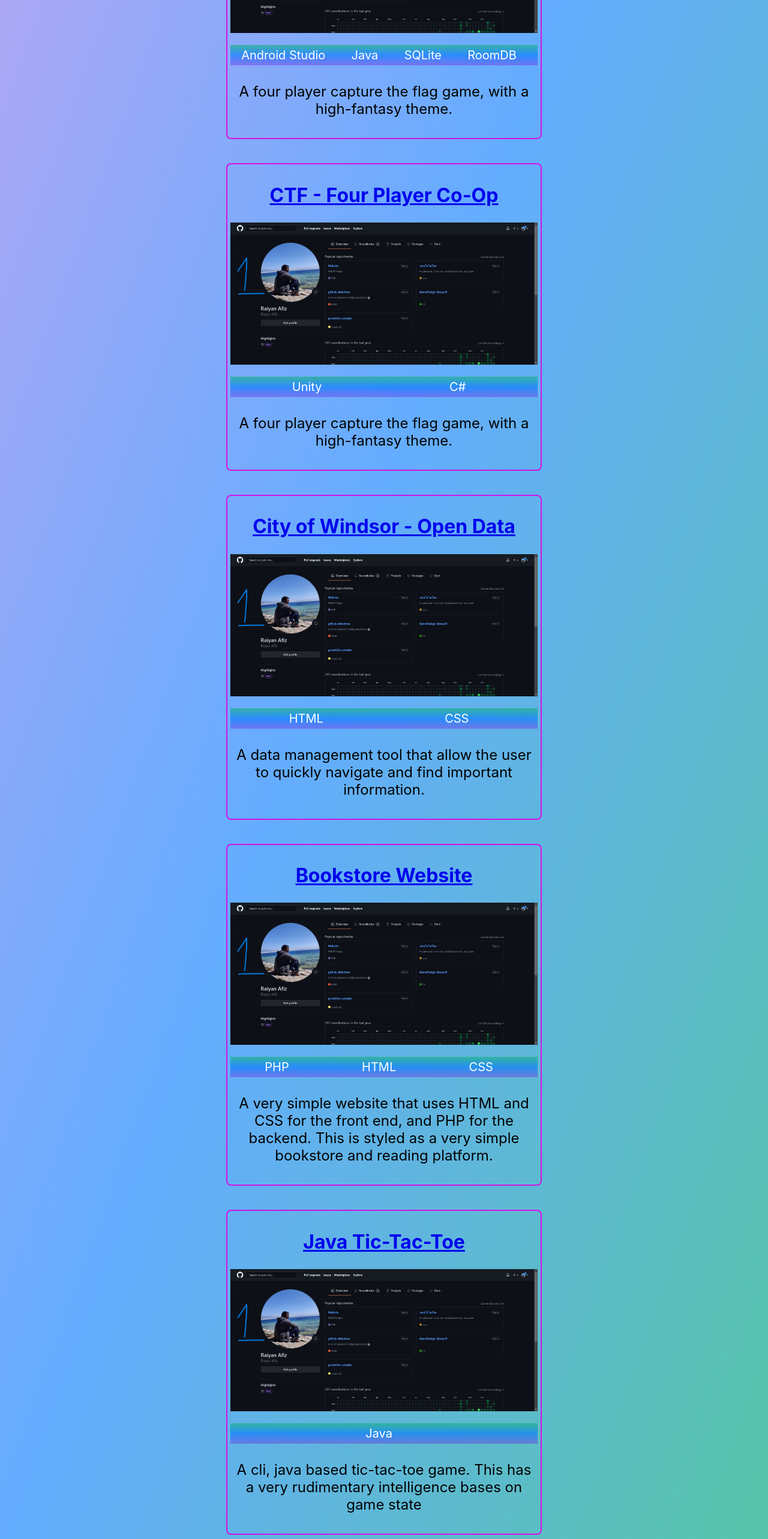
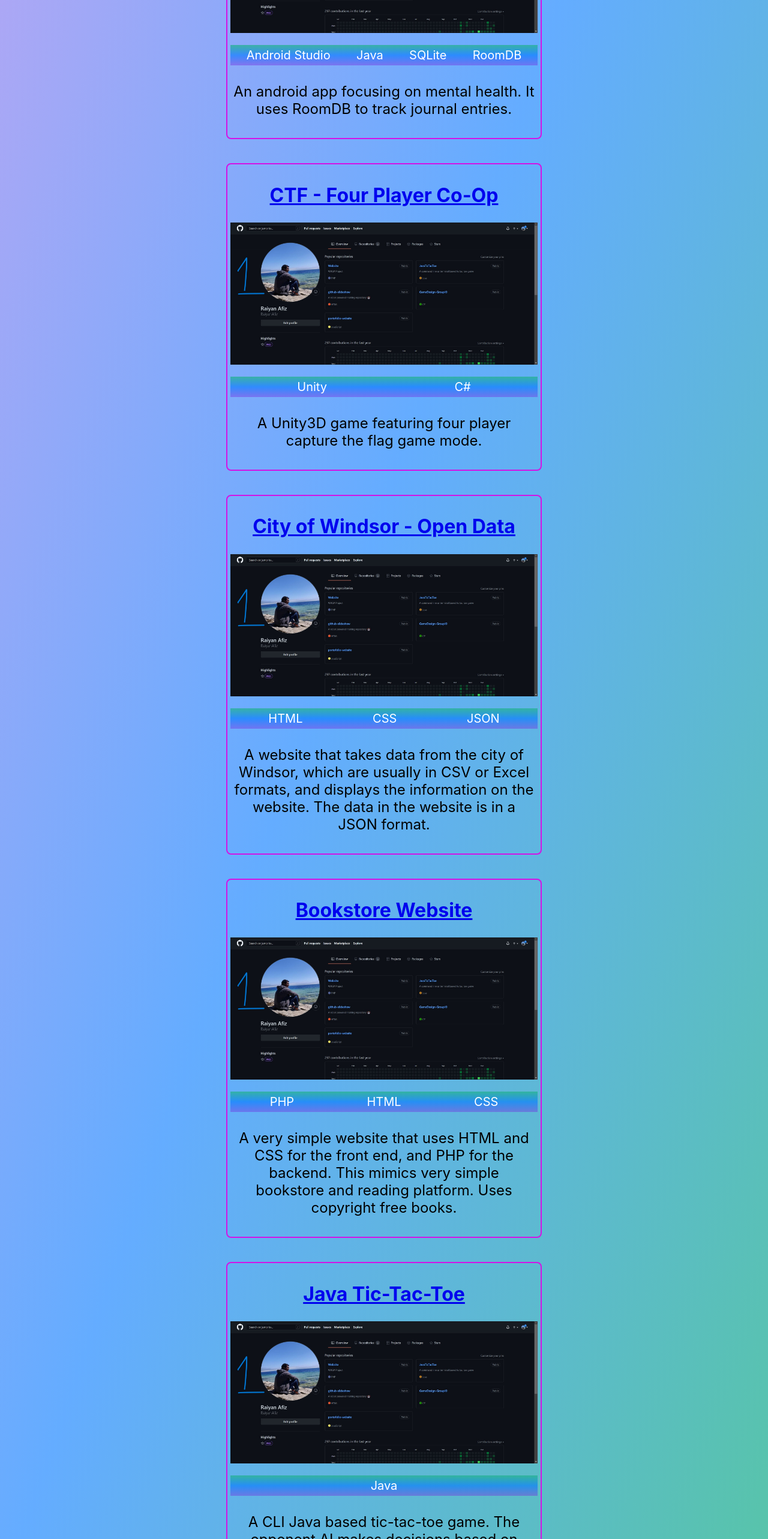
Before and after one commit to RaiyanAfiz/portofolio-website, a React (Create React App) app: page / in a window 1280 px wide. Shown: the part 980-3546 px from the top of the page at 60% size. Built offline with nearby package versions, Linux system fonts and the light colour scheme.

Commit message:
Updates project description

```diff
--- a/src/ProjectData.js
+++ b/src/ProjectData.js
@@ -4,8 +4,8 @@ export const myProjects = [
       id: 0,
       title: "Java Tic-Tac-Toe",
       picture: "/pictures/GitProfile1.jpg",
-      pictureAlt: "A picture of the tic-tac-toe game",
-      description: "A cli, java based tic-tac-toe game. This has a very rudimentary intelligence bases on game state",
+      pictureAlt: "A picture of the game in action.",
+      description: "A CLI Java based tic-tac-toe game. The opponent AI makes decisions based on game state.",
       skills: ["Java"],
       link: "https://github.com/RaiyanAfiz/JavaTicTacToe"
     },
@@ -15,7 +15,7 @@ export const myProjects = [
         title: "Bookstore Website",
         picture: "pictures/GitProfile1.jpg",
         pictureAlt: "A picture of the website",
-        description: "A very simple website that uses HTML and CSS for the front end, and PHP for the backend. This is styled as a very simple bookstore and reading platform.",
+        description: "A very simple website that uses HTML and CSS for the front end, and PHP for the backend. This mimics very simple bookstore and reading platform. Uses copyright free books.",
         skills: ["PHP", "HTML", "CSS"],
         link: "https://github.com/RaiyanAfiz/Website"
     },
@@ -25,8 +25,8 @@ export const myProjects = [
         title: "City of Windsor - Open Data",
         picture: "pictures/GitProfile1.jpg",
         pictureAlt: "A picture of the website",
-        description: "A data management tool that allow the user to quickly navigate and find important information.",
-        skills: ["HTML", "CSS"],
+        description: "A website that takes data from the city of Windsor, which are usually in CSV or Excel formats, and displays the information on the website. The data in the website is in a JSON format.",
+        skills: ["HTML", "CSS", "JSON"],
         link: "https://github.com/sell50/City-of-Windsor-Open-Data"
     },
 
@@ -34,8 +34,8 @@ export const myProjects = [
         id: 3,
         title: "CTF - Four Player Co-Op",
         picture: "pictures/GitProfile1.jpg",
-        pictureAlt: "A of the game in action",
-        description: "A four player capture the flag game, with a high-fantasy theme.",
+        pictureAlt: "A picture of the game in action",
+        description: "A Unity3D game featuring four player capture the flag game mode.",
         skills: ["Unity", "C#"],
         link: "https://github.com/sell50/GameDesignCourse"
     },
@@ -44,8 +44,8 @@ export const myProjects = [
         id: 4,
         title: "Mobile Application project",
         picture: "pictures/GitProfile1.jpg",
-        pictureAlt: "A picture of the mobile application",
-        description: "A four player capture the flag game, with a high-fantasy theme.",
+        pictureAlt: "A picture of the app in action.",
+        description: "An android app focusing on mental health. It uses RoomDB to track journal entries.",
         skills: ["Android Studio", "Java", "SQLite", "RoomDB"],
         link: "https://github.com/RaiyanAfiz/Mobile-Application-Development-Project"
     }
--- a/src/components/Projects.js
+++ b/src/components/Projects.js
@@ -14,9 +14,10 @@ const Projects = () => {
 
                         <span id="project-skills">
                             {project.skills.map((tag) => {
-                                    return <div id="skills-2">{tag}&nbsp;&nbsp;&nbsp;</div>;
+                                    return <div id="skills-2">{tag}</div>;
                             })}
                         </span>
+
                         <p id="project-description">{project.description}</p>
                     </div>
                     <br/>
```
